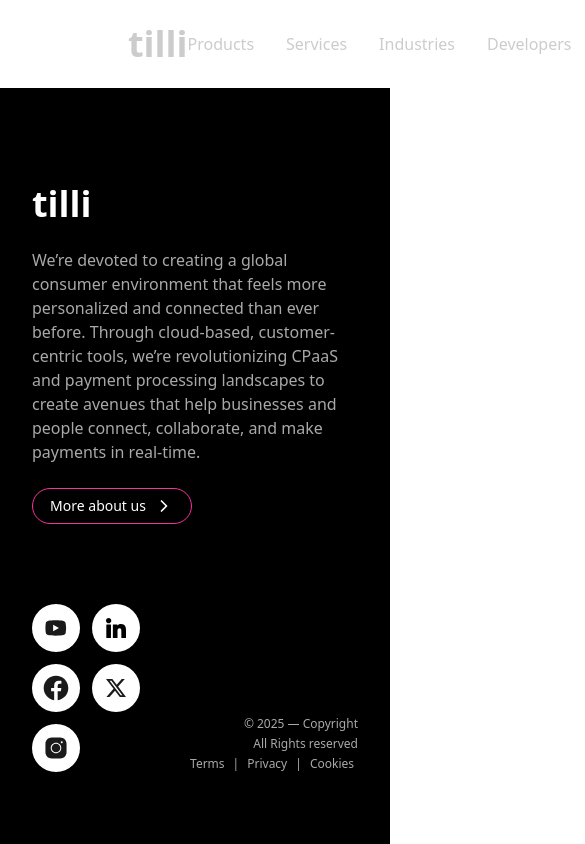
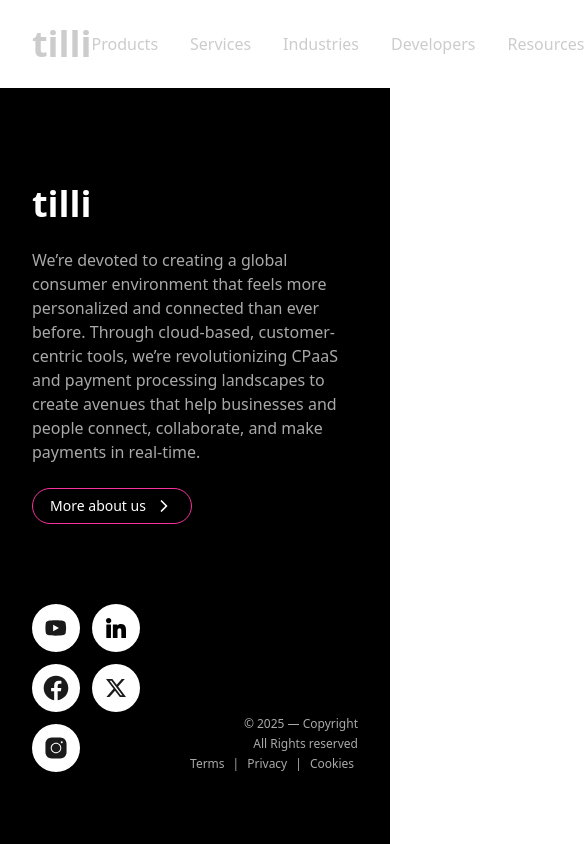
Before and after one commit to tilli-pro/tilli.pro, a Next.js app in the folder nextjs-website/: page / in a window 390 px wide. Shown: the top 844 px of the page, 585 px wide, since content can reach past the window. Built offline with nearby package versions, Linux system fonts and the light colour scheme.

Commit message:
refactor(page): update Header and Footer components for improved layout and styling

```diff
--- a/nextjs-website/src/app/page.tsx
+++ b/nextjs-website/src/app/page.tsx
@@ -1,7 +1,7 @@
 import Header from '@/components/Header';
 import Footer from '@/components/Footer';
 
-export default async function IndexPage() {
+export default async function LandingPage() {
 	return (
 		<main className='min-h-screen flex flex-col'>
 			<Header />
--- a/nextjs-website/src/components/Footer/LeftSection.tsx
+++ b/nextjs-website/src/components/Footer/LeftSection.tsx
@@ -1,5 +1,5 @@
 import { Button } from '@/components/ui/button';
-import SocialLinks from './SocialLinks';
+import SocialLinks from './RightSection/SocialLinks';
 import { ChevronRightIcon } from 'lucide-react';
 import Link from 'next/link';
 import { useRouter } from 'next/navigation';
@@ -19,11 +19,15 @@ export default function LeftSection() {
 
 	return (
 		<div className='flex flex-col gap-20'>
+			{/* Top Section */}
 			<div className='flex-1 flex flex-col gap-6'>
-				<div className='flex items-center gap-2'>
-					<h1 className='text-4xl font-bold text-white'>tilli</h1>
-				</div>
+				{/* Logo */}
+				<h1 className='text-4xl font-bold text-white'>tilli</h1>
+
+				{/* Description */}
 				<p className='max-w-sm'>{description}</p>
+
+				{/* Button */}
 				<Button
 					className='bg-transparent rounded-full w-40 border hover:text-white border-pink-500 hover:bg-transparent text-white'
 					variant='outline'
@@ -33,8 +37,9 @@ export default function LeftSection() {
 				</Button>
 			</div>
 
-			{/* Bottom Row */}
+			{/* Bottom Section/Row */}
 			<div className='flex justify-between items-end justify-self-end'>
+				{/* Social Links */}
 				<SocialLinks />
 				{/* Copyright */}
 				<div className='text-xs flex flex-col mt-6 text-right gap-1'>
--- a/nextjs-website/src/components/Footer/RightSection.tsx
+++ b/nextjs-website/src/components/Footer/RightSection/index.tsx
@@ -1,6 +1,6 @@
 import { ArrowUpRightIcon } from 'lucide-react';
 import Link from 'next/link';
-import { navColumns, bottomLinks } from './RightSection/right-section';
+import { navColumns, bottomLinks } from './right-section';
 
 export default function RightSection() {
 	return (
--- a/nextjs-website/src/components/Footer/index.tsx
+++ b/nextjs-website/src/components/Footer/index.tsx
@@ -5,7 +5,7 @@ import RightSection from './RightSection';
 
 export default function Footer() {
 	return (
-		<footer className='bg-black h-full flex flex-col md:flex-row justify-between gap-80 text-[#A9A9A9] px-8 md:px-32 py-24'>
+		<footer className='bg-black flex flex-col md:flex-row justify-between gap-80 text-[#A9A9A9] px-8 md:px-32 py-24'>
 			<LeftSection />
 			<RightSection />
 		</footer>
--- a/nextjs-website/src/components/Header.tsx
+++ b/nextjs-website/src/components/Header.tsx
@@ -4,8 +4,11 @@ import { Button } from './ui/button';
 
 export default function Header() {
 	return (
-		<div className='w-full sticky top-0 z-10 bg-white opacity-20 p-3 text-black flex items-center justify-between px-32 py-6'>
+		<div className='w-full sticky top-0 z-10 bg-white opacity-20 p-3 text-black flex items-center justify-between px-8 md:px-32 py-6'>
+			{/* Logo */}
 			<h1 className='text-4xl font-bold text-black'>tilli</h1>
+
+			{/* Navigation */}
 			<nav>
 				<ul className='flex gap-8'>
 					<li>
@@ -25,6 +28,8 @@ export default function Header() {
 					</li>
 				</ul>
 			</nav>
+
+			{/* Buttons */}
 			<div className='flex gap-4'>
 				<button className='flex items-center gap-1'>
 					Pricing <ArrowUpRightIcon className='size-4' />
```
Also changed, not shown: nextjs-website/src/components/Footer/RightSection/SocialLinks/index.tsx (renamed from nextjs-website/src/components/Footer/SocialLinks/index.tsx), nextjs-website/src/components/Footer/RightSection/SocialLinks/social-links.ts (renamed from nextjs-website/src/components/Footer/SocialLinks/social-links.ts).
